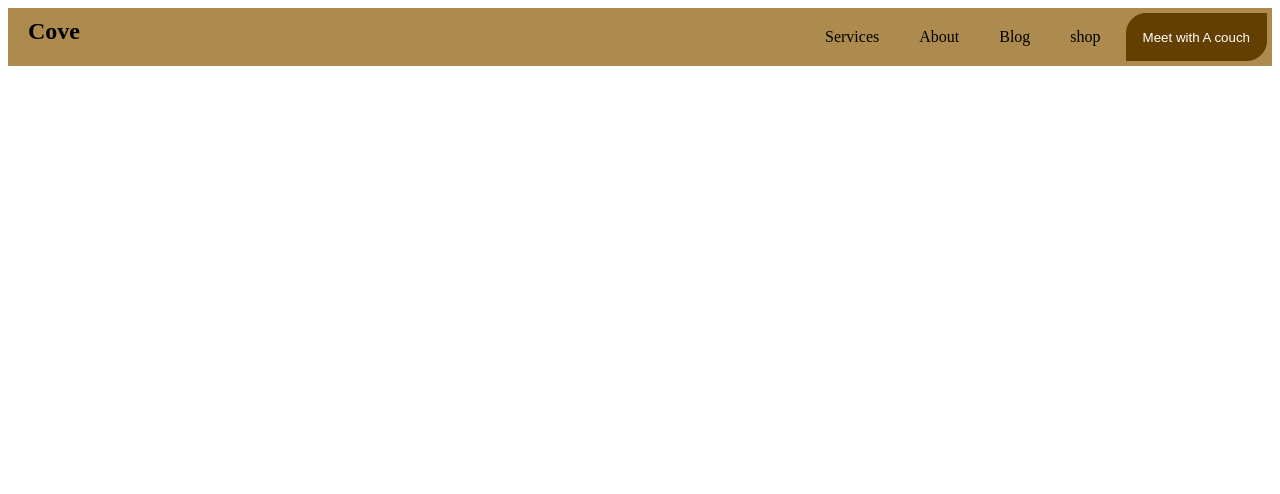
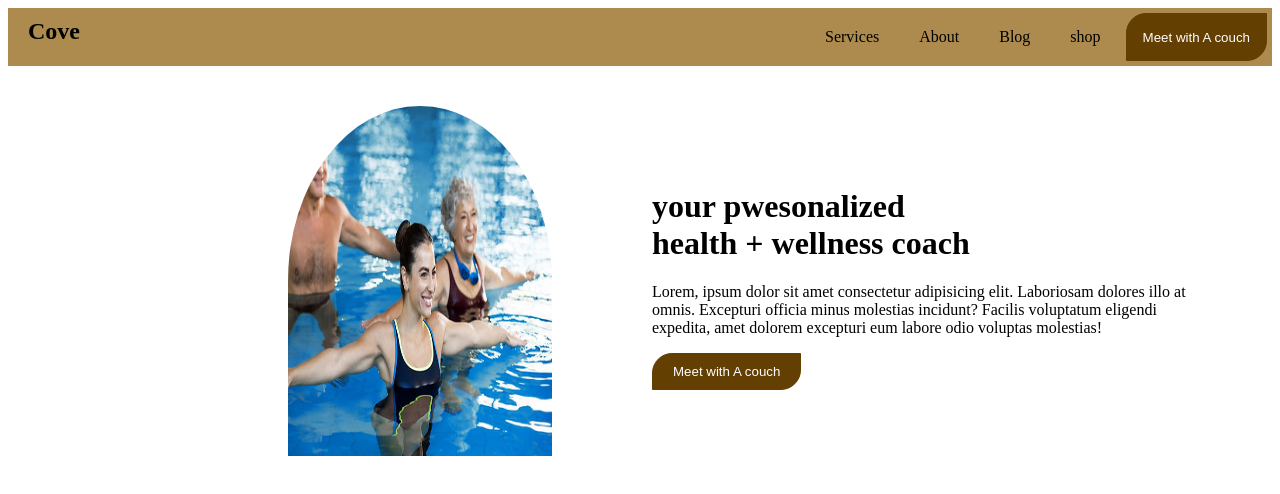
Before and after one commit to AzadehAnwari/class-project1, a plain HTML site: page index.html in a window 1280 px wide. Drawn offline with Linux system fonts and the light colour scheme.

Commit message:
class p1

```diff
--- a/index.css
+++ b/index.css
@@ -27,17 +27,43 @@
       nav ul li a:hover{
         background-color: rgba(78, 74, 74, 0.37);
       }
-     .bu1{
+     .but{
         background-color: rgb(99, 63, 2);
         border: 1px solid rgb(99, 63, 2);
         border-radius:20px 0px 20px 0px ;
         margin: 5px;
         }
-        .bu1 a{
+        .but a{
             text-decoration: none;
             color: white;
             padding: 10px;
         }
-        .bu1:hover{
+        .but:hover{
              background-color: rgba(78, 74, 74, 0.37);
         }
+             .p1 .ch1,.ch2{
+            display: inline-block;
+            width: 49%;
+            box-sizing: border-box;
+             padding: 20px;
+              vertical-align: middle;
+            }
+        .im1{
+            border-radius: 50% 50% 0px 0px ;
+            width: 80%;
+             margin-right:0px;
+             height: 350px;
+            }
+        .p1 .ch1{
+            padding:10px 10px 0px 250px;
+         }
+        .p1{
+            padding: 30px;
+        }
+         .bu1{
+        color: white;
+        padding: 10px 20px;
+        background-color: rgb(99, 63, 2);
+        border: 1px solid rgb(99, 63, 2);
+        border-radius:20px 0px 20px 0px ;
+        }
--- a/index.html
+++ b/index.html
@@ -14,9 +14,17 @@
         <li><a href="">About</a></li>
         <li><a href="">Blog</a></li>
         <li><a href="">shop</a></li>
-        <button class="bu1"><a href="">Meet with A couch</a></button>
+        <button class="but"><a href="">Meet with A couch</a></button>
     </ul>
 </nav>
+   <div class="p1">
+    <div class="ch1"><img class="im1" src="exercise/11062b_9f19a313467049cc8d0b58fdd44737ca~mv2.jpg" alt=""></div>
+    <div class="ch2">
+        <h1>your pwesonalized <br> health + wellness coach</h1>
+        <p>Lorem, ipsum dolor sit amet consectetur adipisicing elit. Laboriosam dolores illo at omnis. Excepturi officia minus molestias incidunt? Facilis voluptatum eligendi expedita, amet dolorem excepturi eum labore odio voluptas molestias!</p>
+         <button class="bu1">Meet with A couch</button>
+    </div>
+   </div>
 
 </body>
 </html>
```
Also changed, not shown: exercise/11062b_9f19a313467049cc8d0b58fdd44737ca~mv2.jpg (added), exercise/experienced-young-woman-yoga-trainer-260nw-2683136591.jpg (added), exercise/images (30).jpeg (added), exercise/images (31).jpeg (added), exercise/images (32).jpeg (added), exercise/images (33).jpeg (added), exercise/images (34).jpeg (added), exercise/l0908b16207233934035.jpg (added).
